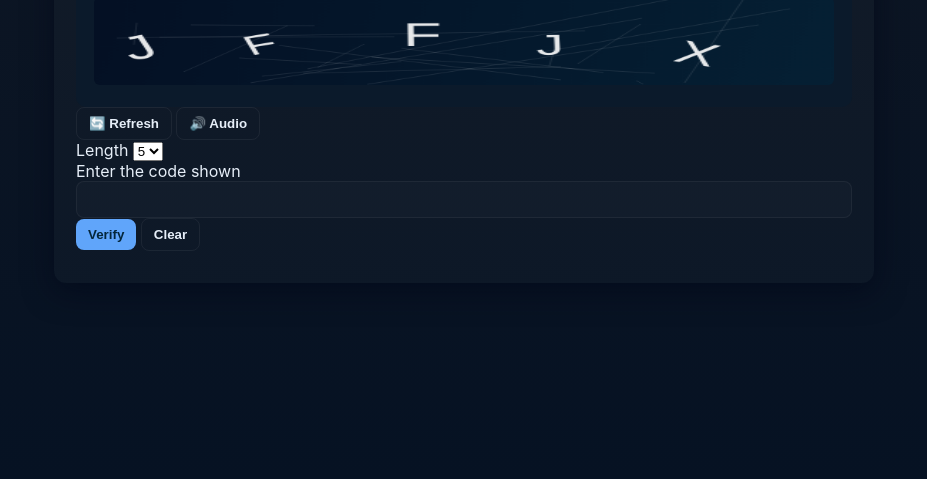
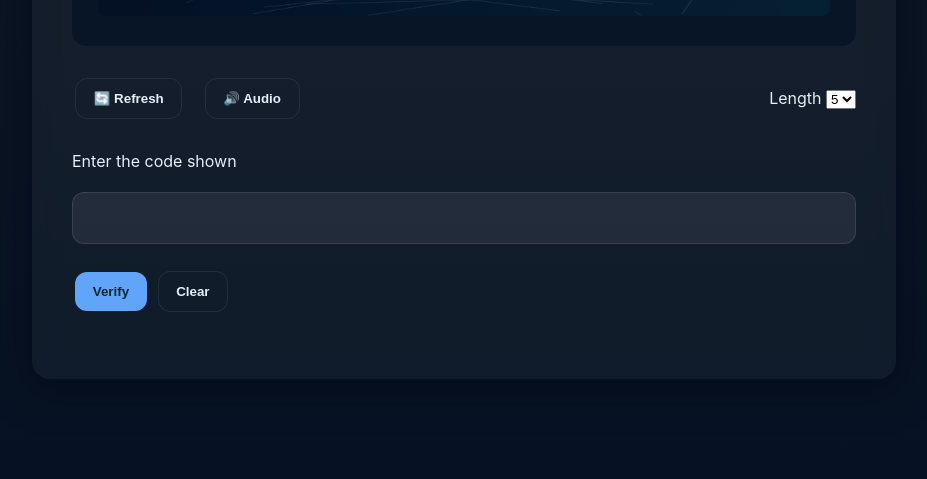
Before and after one commit to matifelitti/Captcha-Generator, a plain HTML site: page index.html in a window 1280 px wide. Shown: the part 321-800 px from the top of the page, without its empty margins (176-1103 px from the left). Drawn offline with Linux system fonts and the light colour scheme.

Commit message:
styles changes

```diff
--- a/styles.css
+++ b/styles.css
@@ -5,6 +5,8 @@
   --muted: #94a3b8;
   --success: #22c55e;
   --danger: #ef4444;
+
+  --radius: 0.75rem;
 }
 
 * {
@@ -20,53 +22,72 @@ body {
   display: flex;
   align-items: center;
   justify-content: center;
-  padding: 24px;
+  padding: 2.5rem;
 }
 
 .card {
   width: 100%;
-  max-width: 820px;
-  background: rgba(255, 255, 255, 0.02);
-  border-radius: 12px;
-  padding: 22px;
-  box-shadow: 0 8px 30px rgba(2, 6, 23, 0.6);
+  max-width: 54rem;
+  background: rgba(255, 255, 255, 0.04);
+  border-radius: 1.1rem;
+  padding: 2.5rem;
+  box-shadow: 0 0.6rem 2.5rem rgba(2, 6, 23, 0.6);
+  backdrop-filter: blur(0.7rem);
 }
 
 .row {
   display: flex;
-  gap: 16px;
+  gap: 2rem;
   flex-wrap: wrap;
 }
 
 .left {
-  flex: 1 1 360px;
+  flex: 1 1 26rem;
+  display: flex;
+  flex-direction: column;
+  gap: 1.6rem;
 }
 
 .right {
-  width: 320px;
+  width: 22rem;
+  display: flex;
+  flex-direction: column;
+  gap: 1.4rem;
 }
 
 .canvas-wrap {
-  background: #0b1a2b;
-  padding: 18px;
-  border-radius: 10px;
+  background: #081526;
+  padding: 1.6rem;
+  border-radius: 0.9rem;
 }
 
 canvas {
   width: 100%;
-  height: 88px;
-  border-radius: 6px;
+  height: 5.6rem;
+  border-radius: 0.5rem;
+}
+
+.controls {
+  display: flex;
+  gap: 1rem;
+  align-items: center;
 }
 
 button,
 .btn {
   background: transparent;
-  border: 1px solid rgba(255, 255, 255, 0.06);
-  padding: 8px 12px;
-  border-radius: 8px;
+  border: 0.1rem solid rgba(255, 255, 255, 0.08);
+  margin: 0.4rem 0.2rem;
+  padding: 0.75rem 1.1rem;
+  border-radius: var(--radius);
   color: inherit;
   cursor: pointer;
   font-weight: 600;
+  transition: 0.25s ease;
+}
+
+.btn:hover {
+  background: rgba(255, 255, 255, 0.1);
 }
 
 .btn-primary {
@@ -75,22 +96,37 @@ button,
   border: none;
 }
 
-.btn-ghost {
-  background: transparent;
+.btn-primary.btn:hover {
+  background: #8cbefa;
 }
 
 input[type="text"] {
   width: 100%;
-  padding: 10px 12px;
-  border-radius: 8px;
-  border: 1px solid rgba(255, 255, 255, 0.05);
-  background: rgba(255, 255, 255, 0.02);
+  padding: 1rem 1.2rem;
+  border-radius: var(--radius);
+  border: 0.1rem solid rgba(255, 255, 255, 0.1);
+  background: rgba(255, 255, 255, 0.07);
   color: inherit;
+  font-size: 1rem;
+  transition: border-color 0.3s ease, box-shadow 0.3s ease, background 0.3s;
+}
+
+input[type="text"]:focus {
+  border-color: var(--accent);
+  background: rgba(96, 165, 250, 0.1);
+  outline: none;
+  box-shadow: 0 0 0.6rem rgba(96, 165, 250, 0.5);
+}
+
+.input-area {
+  display: flex;
+  flex-direction: column;
+  gap: 1.3rem;
 }
 
 .status {
-  margin-top: 10px;
   font-weight: 700;
+  font-size: 1rem;
 }
 
 .status.ok {
@@ -100,3 +136,17 @@ input[type="text"] {
 .status.err {
   color: var(--danger);
 }
+
+@media (max-width: 48rem) {
+  .right {
+    width: 100%;
+  }
+
+  .card {
+    padding: 2rem;
+  }
+
+  body {
+    padding: 1.6rem;
+  }
+}
```
